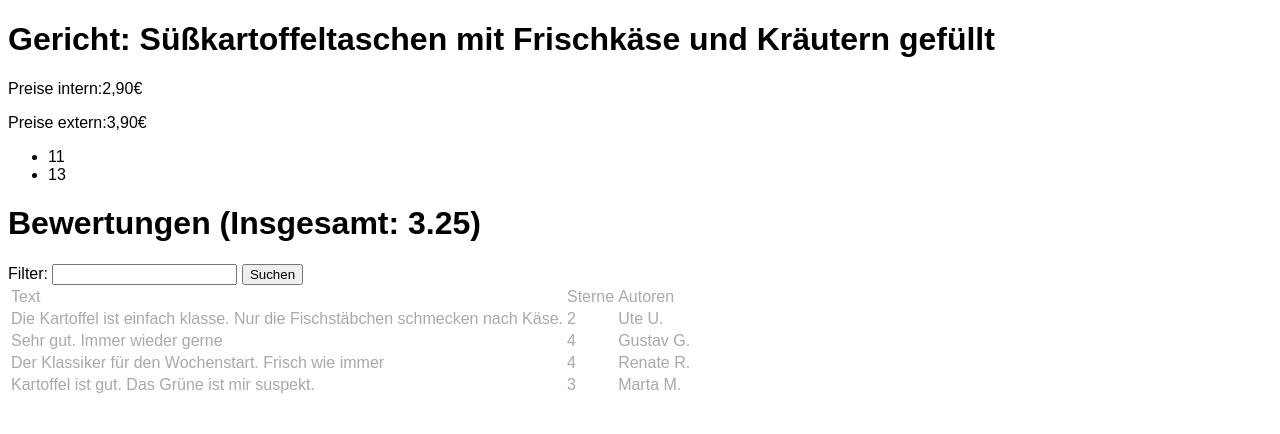
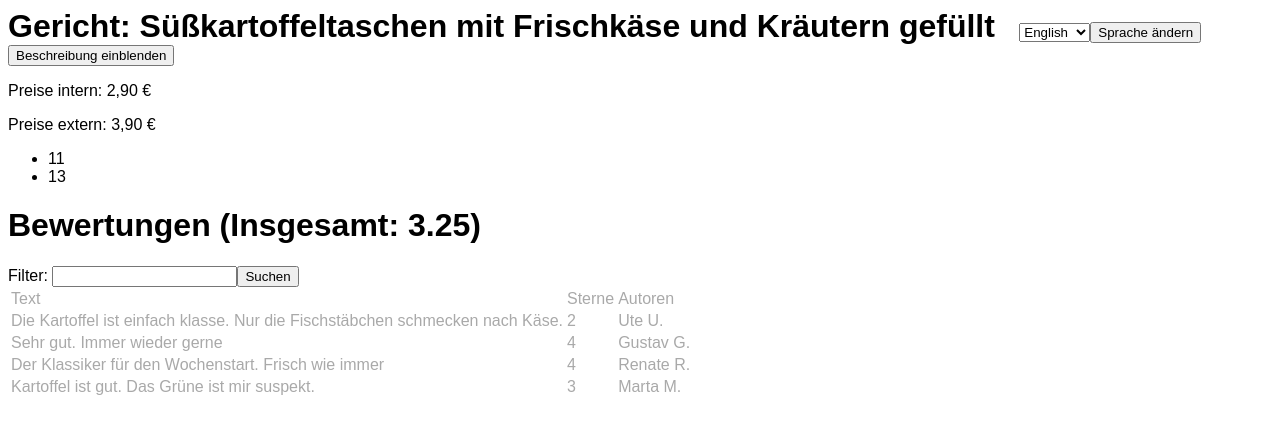
Before and after one commit to Adilaour/E-Mensa_Werbeseite, a PHP site: page /meal.php in a window 1280 px wide. Shown: the top 434 px of the page. Run offline with PHP 8.4, Linux system fonts and the light colour scheme.

Commit message:
Aufgabe3 fertig

```diff
--- a/beispiele/meal.php
+++ b/beispiele/meal.php
@@ -2,6 +2,7 @@
 const GET_PARAM_MIN_STARS = 'search_min_stars';
 const GET_PARAM_SEARCH_TEXT = 'search_text';
 const GET_SHOW_DESCRIPTION = 'show_description';
+const GET_SELECTED_LANGUAGE = 'language';
 
 /**
  * Liste aller möglichen Allergene.
@@ -42,7 +43,7 @@ $showRatings = [];
 if (!empty($_GET[GET_PARAM_SEARCH_TEXT])) {
     $searchTerm = $_GET[GET_PARAM_SEARCH_TEXT];
     foreach ($ratings as $rating) {
-        if (strpos($rating['text'], strtolower($searchTerm)) !== false) {
+        if (strpos(strtolower($rating['text']), strtolower($searchTerm)) !== false) {
             $showRatings[] = $rating;
         }
     }
@@ -67,7 +68,6 @@ function calcMeanStars($ratings) : float { // : float gibt an, dass der Rückgab
     }
     return $sum / count($ratings);
 }
-
 ?>
 <!DOCTYPE html>
 <html lang="de">
@@ -84,17 +84,39 @@ function calcMeanStars($ratings) : float { // : float gibt an, dass der Rückgab
         </style>
     </head>
     <body>
-        <h1>Gericht: <?php echo $meal['name']; ?></h1>
+        <div>
+            <?php
+            if(empty($_GET[GET_SELECTED_LANGUAGE])){
+                echo '<h1 style="display: inline;">Gericht: '.$meal['name'].'</h1>';
+            } else if($_GET[GET_SELECTED_LANGUAGE]=="deutsch"){
+                echo '<h1 style="display: inline;">Gericht: '.$meal['name'].'</h1>';
+            } else if($_GET[GET_SELECTED_LANGUAGE]=="english"){
+                echo '<h1 style="display: inline;">Meal: '.$meal['name'].'</h1>';
+            }
+            ?>
+            <!--Benutzer wählt Sprache aus-->
+            <?php
+            echo '<form action="meal.php" method="get" style="display: inline; margin-left:20px;">'.'<label for="language"></label>'.'<select name="language" id="language">'.'<option value="english">English</option>'.'<option value="deutsch">Deutsch</option>'.'</select>'.'<input type="submit" value="Sprache ändern">'.'</form>';
+            ?>
+        </div>
         <?php
             if(!empty($_GET[GET_SHOW_DESCRIPTION])){
                 if($_GET[GET_SHOW_DESCRIPTION] == '1'){
-                    echo "<p>{$meal['description']}</p>";
-                    }
+                    echo "<p>{$meal['description']}</p>".'<form action="meal.php" method="get">'.'<input type="hidden" value="0" name="show_description">'.'<input type="submit" value="Beschreibung ausblenden">'.'</form>';
                 }
+            } else {
+                echo '<form action="meal.php" method="get">'.'<input type="hidden" value="1" name="show_description">'.'<input type="submit" value="Beschreibung einblenden">'.'</form>';
+            }
+            if(empty($_GET[GET_SELECTED_LANGUAGE])){
+                echo '<p>Preise intern: '.number_format($meal['price_intern'] , $decimals = 2, "," , ".").' €</p>'.'<p>Preise extern: '.number_format($meal['price_extern'] , $decimals = 2, "," , ".").' €</p>';
+            } else if($_GET[GET_SELECTED_LANGUAGE]=="deutsch"){
+                echo '<p>Preise intern: '.number_format($meal['price_intern'] , $decimals = 2, "," , ".").' €</p>'.'<p>Preise extern: '.number_format($meal['price_extern'] , $decimals = 2, "," , ".").' €</p>';
+            } else if($_GET[GET_SELECTED_LANGUAGE]=="english"){
+                echo '<p>Price intern: '.number_format($meal['price_intern'] , $decimals = 2, "," , ".").' €</p>'.'<p>Price extern: '.number_format($meal['price_extern'] , $decimals = 2, "," , ".").' €</p>';
+            }
             ?>
-
-        <p>Preise intern:<?php echo number_format($meal['price_intern'] , $decimals = 2, "," , "."); ?>€</p>
-        <p>Preise extern:<?php echo number_format($meal['price_extern'] , $decimals = 2, "," , "."); ?>€</p>
+        <!-- <p>Preise intern: <?php //echo number_format($meal['price_intern'] , $decimals = 2, "," , "."); ?> €</p> -->
+        <!-- <p>Preise extern: <?php //echo number_format($meal['price_extern'] , $decimals = 2, "," , "."); ?> €</p> -->
         <p><?php if (empty($meal['allergens'])) {
         echo("Keine Alergene.\n");
         } else {
@@ -105,19 +127,37 @@ function calcMeanStars($ratings) : float { // : float gibt an, dass der Rückgab
             }
             echo("</ul>");
         }
-        ?>
 
-        <h1>Bewertungen (Insgesamt: <?php echo calcMeanStars($ratings); ?>)</h1>
+
+            if (empty($_GET[GET_SELECTED_LANGUAGE])) {
+                echo '<h1>Bewertungen (Insgesamt: ' .calcMeanStars($ratings). ')</h1>';
+            } else if ($_GET[GET_SELECTED_LANGUAGE] == "deutsch") {
+                echo '<h1>Bewertungen (Insgesamt: ' .calcMeanStars($ratings). ')</h1>';
+            } else if ($_GET[GET_SELECTED_LANGUAGE] == "english") {
+                echo '<h1>Ratings (Summarized: ' .calcMeanStars($ratings). ')</h1>';
+            }
+
+            ?>
         <form method="get">
             <label for="search_text">Filter:</label>
-            <input id="search_text" type="text" name="search_text">
             <?php
             if(!empty($_GET[GET_PARAM_SEARCH_TEXT])){
                 $searchstr = $_GET[GET_PARAM_SEARCH_TEXT];
-                echo "value\"$searchstr\"";
+                echo '<input id="search_text" type="text" name="search_text"'."value=\"$searchstr\"".">";
+            } else{
+                echo '<input id="search_text" type="text" name="search_text">';
+            }
+
+            if (empty($_GET[GET_SELECTED_LANGUAGE])) {
+                echo '<input type="submit" value="Suchen">';
+            } else if ($_GET[GET_SELECTED_LANGUAGE] == "deutsch") {
+                echo '<input type="submit" value="Suchen">';
+            } else if ($_GET[GET_SELECTED_LANGUAGE] == "english") {
+                echo '<input type="submit" value="Search">';
             }
             ?>
-            <input type="submit" value="Suchen">
+
+
         </form>
         <table class="rating">
             <thead>
@@ -139,5 +179,11 @@ function calcMeanStars($ratings) : float { // : float gibt an, dass der Rückgab
         ?>
             </tbody>
         </table>
+    <div>
+
+
+
+
+    </div>
     </body>
 </html>
--- a/werbeseite/meal.php
+++ b/werbeseite/meal.php
@@ -47,7 +47,7 @@ $showRatings = [];
 if (!empty($_GET[GET_PARAM_SEARCH_TEXT])) {
     $searchTerm = $_GET[GET_PARAM_SEARCH_TEXT];
     foreach ($ratings as $rating) {
-        if (strpos($rating['text'], $searchTerm) !== false) {
+        if (strpos($rating['text'], strtolower($searchTerm)) !== false) {
             $showRatings[] = $rating;
         }
     }
@@ -91,7 +91,7 @@ function calcMeanStars($ratings) : float { // : float gibt an, dass der Rückgab
         <h1>Gericht: <?php echo $meal['name']; ?></h1>
         <p><?php echo $meal['description']; ?></p>
         <h1>Bewertungen (Insgesamt: <?php echo calcMeanStars($ratings); ?>)</h1>
-        <form method="get">
+        <form action="meal.php" method="get">
             <label for="search_text">Filter:</label>
             <input id="search_text" type="text" name="search_text">
             <input type="submit" value="Suchen">
```
Also changed, not shown: beispiele/erstesPhp.php (line endings or trailing spaces).
